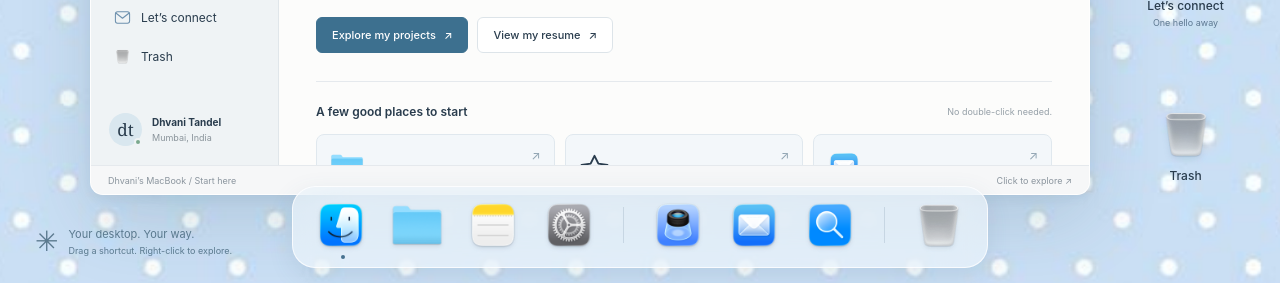
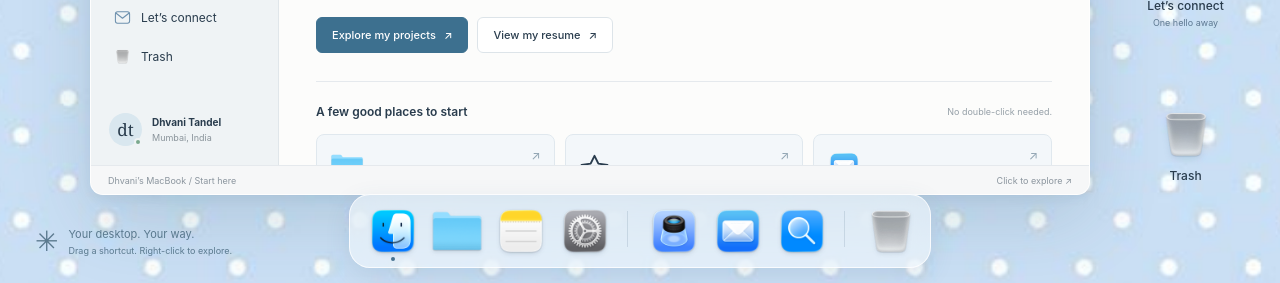
Before and after one commit to dhvicore/portfolio-website, a plain HTML site: page index.html in a window 1280 px wide. Shown: the part 517-800 px from the top of the page. Drawn offline with Linux system fonts and the light colour scheme.

Commit message:
Refine dock to moderate icon spacing

```diff
--- a/css/style.css
+++ b/css/style.css
@@ -77,8 +77,8 @@ body.reduced-motion .dock>button{transform:none!important}
 .desktop-trash,.restored-note{z-index:4}
 /* Give magnified dock icons room to breathe on desktop. */
 @media(min-width:801px){
- .dock{gap:24px;padding:12px 22px 16px;border-radius:23px}
- .dock .app-icon{width:52px;height:52px}
+ .dock{gap:16px;padding:10px 17px 14px;border-radius:21px}
+ .dock .app-icon{width:48px;height:48px}
  .dock i{margin:0 4px}
  .dock .tooltip{bottom:68px}
 }
--- a/index.html
+++ b/index.html
@@ -5,7 +5,7 @@
 <meta name="theme-color" content="#cfe4f2">
 <title>Dhvani Tandel — A little desktop, a lot of ideas.</title>
 <meta name="description" content="Explore Dhvani Tandel’s desktop: engineering projects, creative work, skills, and resume. MBA + B.Tech Computer Engineering at NMIMS, Mumbai.">
-<link rel="icon" type="image/svg+xml" href="assets/favicon.svg"><link rel="stylesheet" href="css/style.css?v=8">
+<link rel="icon" type="image/svg+xml" href="assets/favicon.svg"><link rel="stylesheet" href="css/style.css?v=9">
 </head>
 <body>
 <header class="menubar"><a class="brand" href="#home" aria-label="Dhvani’s desktop"><span class="apple">✦</span> Dhvani’s MacBook</a><nav aria-label="Menu"><button data-page="home">Finder</button><button data-page="projects">Projects</button><button data-page="resume">Resume</button><button data-page="contact">Say hello</button></nav><div class="status"><button id="search-open" aria-label="Search portfolio">⌕ <span>Search</span> <kbd>⌘ K</kbd></button><span class="wifi" aria-hidden="true">◔</span><time id="clock"></time></div></header>
@@ -17,5 +17,5 @@
 </main>
 <nav class="dock" aria-label="App dock"><button data-page="home" aria-label="Start here"><span class="app-icon finder-icon" data-icon="finder"></span><span class="tooltip">Start here</span></button><button data-page="projects" aria-label="My projects"><span class="app-icon" data-icon="folder"></span><span class="tooltip">My projects</span></button><button data-page="about" aria-label="About me"><span class="app-icon notes-icon" data-icon="person"></span><span class="tooltip">About me</span></button><button data-page="skills" aria-label="Skills and tools"><span class="app-icon tools-icon" data-icon="tools"></span><span class="tooltip">Skills & tools</span></button><i></i><button data-page="resume" aria-label="Resume"><span class="app-icon" data-icon="pdf"></span><span class="tooltip">Resume</span></button><button data-page="contact" aria-label="Contact"><span class="app-icon mail-icon" data-icon="mail"></span><span class="tooltip">Let’s connect</span></button><button id="dock-search" aria-label="Search"><span class="app-icon search-icon" data-icon="search"></span><span class="tooltip">Search</span></button><i></i><button data-page="trash" aria-label="Trash"><span class="app-icon" data-trash-icon></span><span class="tooltip">Trash</span></button></nav>
 <div id="desktop-menu" class="desktop-menu" role="menu" hidden><span class="menu-caption">Dhvani’s MacBook</span><button role="menuitem" data-action="show-desktop">Show desktop <kbd>Esc</kbd></button><button role="menuitem" data-page="home">Open Finder</button><button role="menuitem" data-page="trash">Open Trash</button><hr><button role="menuitem" data-action="tidy">Clean up shortcuts</button><button role="menuitem" data-action="motion">Reduce motion <span id="motion-state">Off</span></button></div>
-<dialog id="search-dialog" aria-label="Search portfolio"><div class="search-top"><span data-icon="search"></span><input id="search-input" aria-label="Search projects and pages" placeholder="Search my desktop…" autocomplete="off"><button id="search-close" aria-label="Close search">esc</button></div><div id="search-results"></div><p class="search-hint">Search a project, skill, or section · Enter to open · Esc to close</p></dialog><div id="toast" role="status"></div><script src="js/main.js?v=8"></script>
+<dialog id="search-dialog" aria-label="Search portfolio"><div class="search-top"><span data-icon="search"></span><input id="search-input" aria-label="Search projects and pages" placeholder="Search my desktop…" autocomplete="off"><button id="search-close" aria-label="Close search">esc</button></div><div id="search-results"></div><p class="search-hint">Search a project, skill, or section · Enter to open · Esc to close</p></dialog><div id="toast" role="status"></div><script src="js/main.js?v=9"></script>
 </body></html>
```
